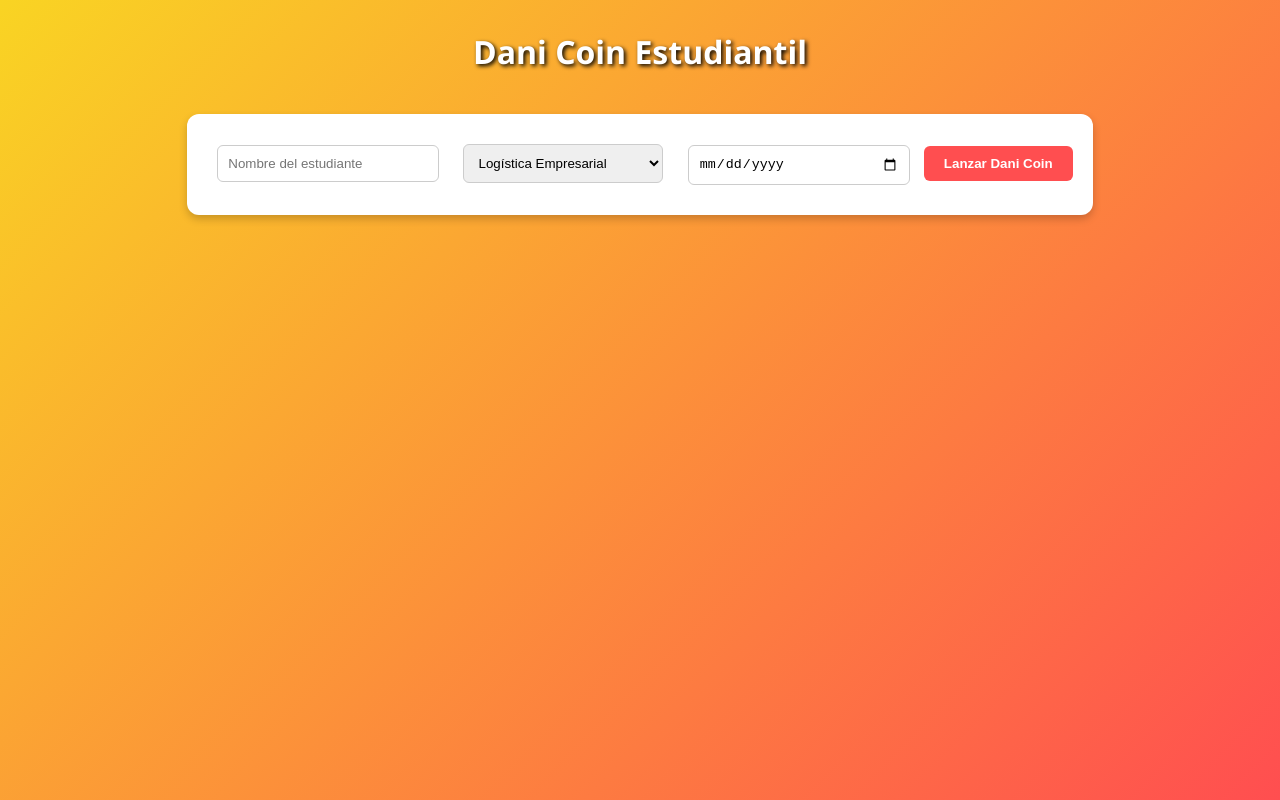
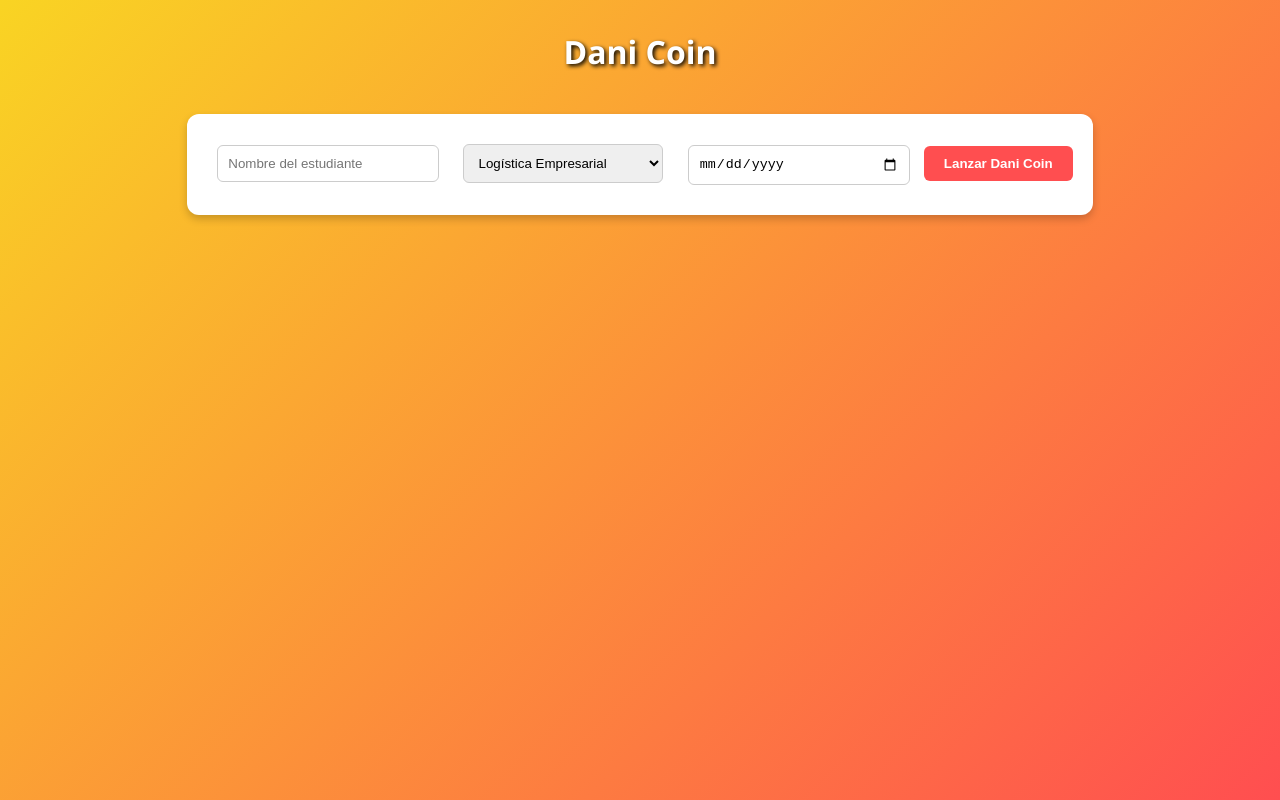
Before and after one commit to Jackdaniels1999/CFT-, a plain HTML site: page index.html in a window 1280 px wide. Drawn offline with Linux system fonts and the light colour scheme.

Commit message:
Update index.html

```diff
--- a/index.html
+++ b/index.html
@@ -80,7 +80,7 @@
     </style>
 </head>
 <body>
-    <h1>Dani Coin Estudiantil</h1>
+    <h1>Dani Coin </h1>
     <form id="coinForm">
         <input type="text" id="studentName" placeholder="Nombre del estudiante" required>
         <select id="course">
```
